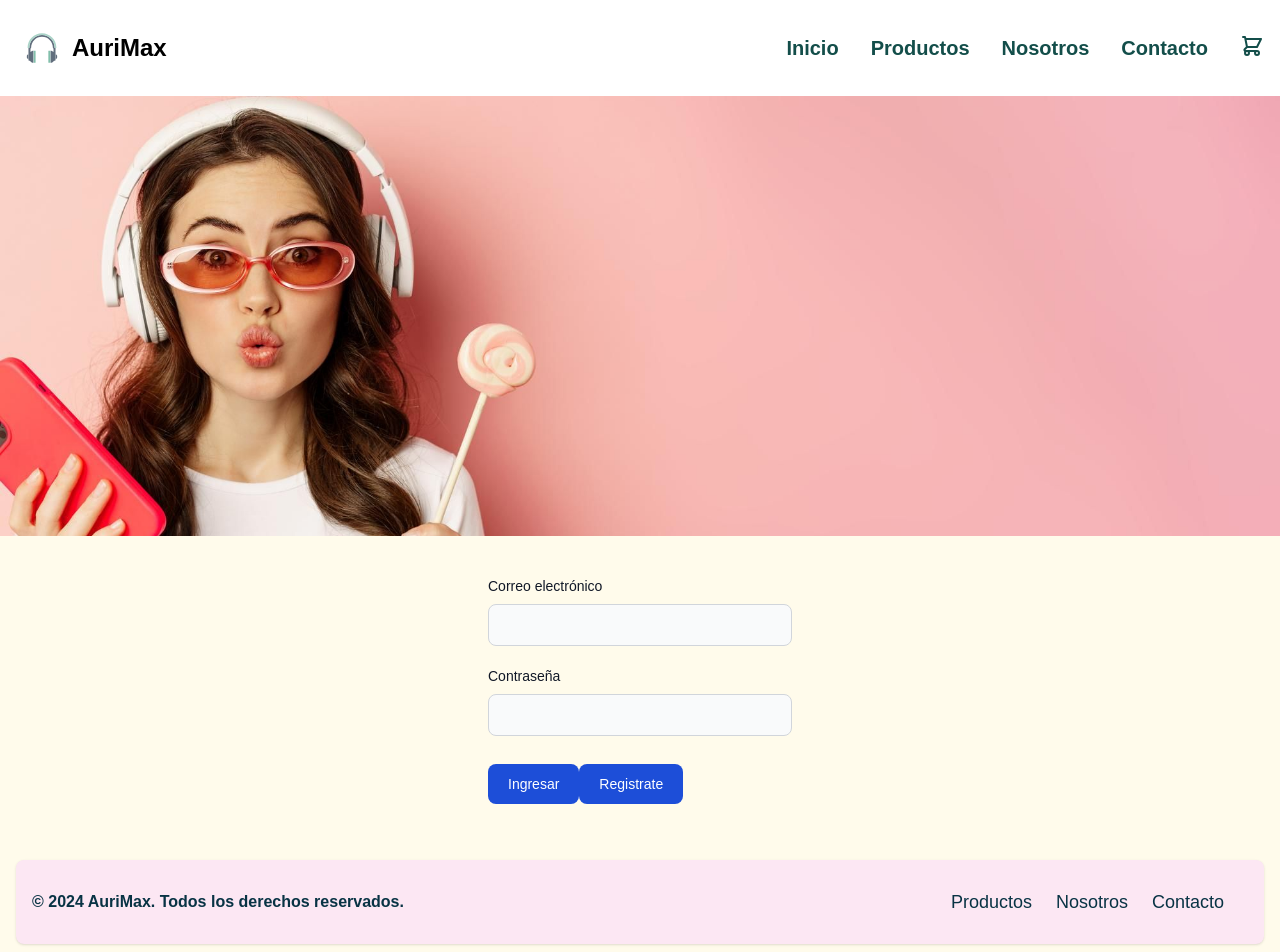
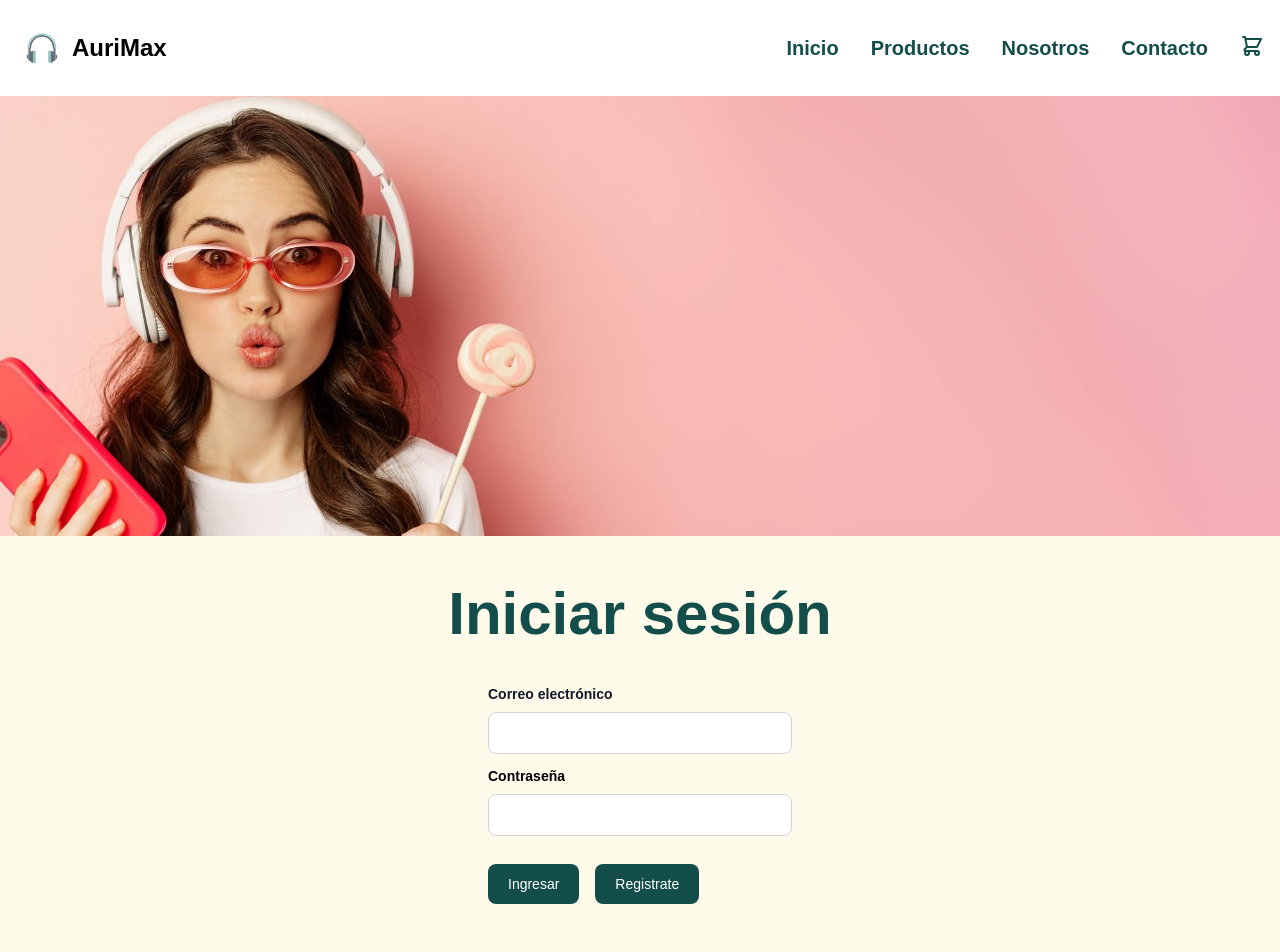
Before and after one commit to octaviofitz/Auri.max, a Next.js app: page /admin/create in a window 1280 px wide. Shown: the top 952 px of the page. Built offline with nearby package versions, Linux system fonts and the light colour scheme; no server answers; a web font is replaced by a local one.

Commit message:
admin form

```diff
--- a/app/components/auth/LoginForm.js
+++ b/app/components/auth/LoginForm.js
@@ -29,30 +29,31 @@ function LoginForm() {
 
     return (
         <div>
+            <h2 className='text-teal-900 font-black text-3xl -mb-4 text-center xl:text-6xl mt-6 lg:mt-12 xl:-mb-0'>Iniciar sesión</h2>
             <form className="max-w-sm mx-auto p-10 pb-30" onSubmit={handleSubmit}>
-                <div className="mb-5">
-                    <label htmlFor="email" className="block mb-2 text-sm font-medium text-gray-900 dark:text-white">
+                <div className="mb-3">
+                    <label htmlFor="email" className="block mb-2 text-sm font-semibold text-gray-900 dark:text-teal-900">
                         Correo electrónico
                     </label>
                     <input
                         type="email"
                         id="email"
                         name="email"
-                        className="bg-gray-50 border border-gray-300 text-gray-900 text-sm rounded-lg focus:ring-blue-500 focus:border-blue-500 block w-full p-2.5 dark:bg-gray-700 dark:border-gray-600 dark:placeholder-gray-400 dark:text-white dark:focus:ring-blue-500 dark:focus:border-blue-500"
+                        className="bg-white border border-gray-300 text-teal-900 text-sm rounded-lg focus:ring-blue-500 focus:border-blue-500 block w-full p-2.5 dark:bg-white dark:border-gray-600 dark:placeholder-gray-400 dark:text-teal-900 dark:focus:ring-blue-500 dark:focus:border-blue-500"
                         required
                         value={values.email}
                         onChange={handleChange}
                     />
                 </div>
                 <div className="mb-5">
-                    <label htmlFor="password" className="block mb-2 text-sm font-medium text-gray-900 dark:text-white">
+                    <label htmlFor="password" className="block mb-2 text-sm font-semibold dark:text-teal-900">
                         Contraseña
                     </label>
                     <input
                         type="password"
                         id="password"
                         name="password"
-                        className="bg-gray-50 border border-gray-300 text-gray-900 text-sm rounded-lg focus:ring-blue-500 focus:border-blue-500 block w-full p-2.5 dark:bg-gray-700 dark:border-gray-600 dark:placeholder-gray-400 dark:text-white dark:focus:ring-blue-500 dark:focus:border-blue-500"
+                        className="bg-white border border-gray-300 text-gray-900 text-sm rounded-lg focus:ring-blue-500 focus:border-blue-500 block w-full p-2.5 dark:bg-white dark:border-gray-600 dark:placeholder-gray-400 dark:text-teal-900 dark:focus:ring-blue-500 dark:focus:border-blue-500"
                         required
                         value={values.password}
                         onChange={handleChange}
@@ -65,13 +66,13 @@ function LoginForm() {
                 )}
                 <button
                     type="submit"
-                    className="text-white bg-blue-700 hover:bg-blue-800 focus:ring-4 focus:outline-none focus:ring-blue-300 font-medium rounded-lg text-sm w-full sm:w-auto px-5 py-2.5 text-center dark:bg-blue-600 dark:hover:bg-blue-700 dark:focus:ring-blue-800"
+                    className="text-white bg-teal-900 hover:bg-teal-600 focus:ring-4 focus:outline-none focus:ring-teal-900 font-medium rounded-lg text-sm w-full sm:w-auto px-5 py-2.5 text-center dark:bg-teal-900 dark:hover:bg-teal-600 dark:focus:ring-teal-900"
                 >
                     {values.isLogin ? "Ingresar" : "Registrarme"}
                 </button>
                 <button
                     type="button"
-                    className="text-white bg-blue-700 hover:bg-blue-800 focus:ring-4 focus:outline-none focus:ring-blue-300 font-medium rounded-lg text-sm w-full sm:w-auto px-5 py-2.5 text-center dark:bg-blue-600 dark:hover:bg-blue-700 dark:focus:ring-blue-800 mt-2"
+                    className="text-white bg-teal-900 hover:bg-teal-900 sm:ml-4 focus:ring-4 focus:outline-none focus:ring-teal-900 font-medium rounded-lg text-sm w-full sm:w-auto px-5 py-2.5 text-center dark:bg-teal-900 dark:hover:bg-teal-600 dark:focus:ring-teal-900 mt-2"
                     onClick={() => setValues({ ...values, isLogin: !values.isLogin })}
                 >
                     {values.isLogin ? "Registrate" : "¿Ya tienes cuenta? Inicia sesión"}
```
